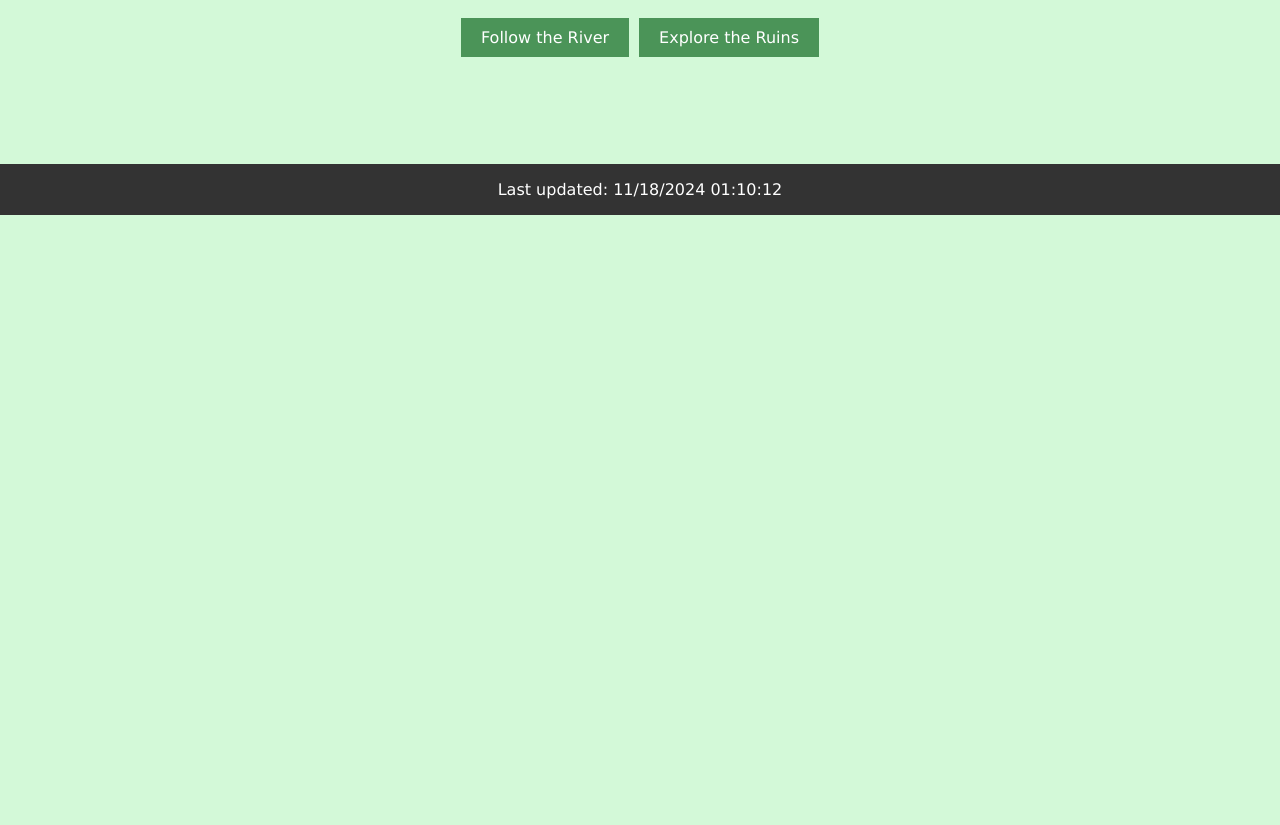
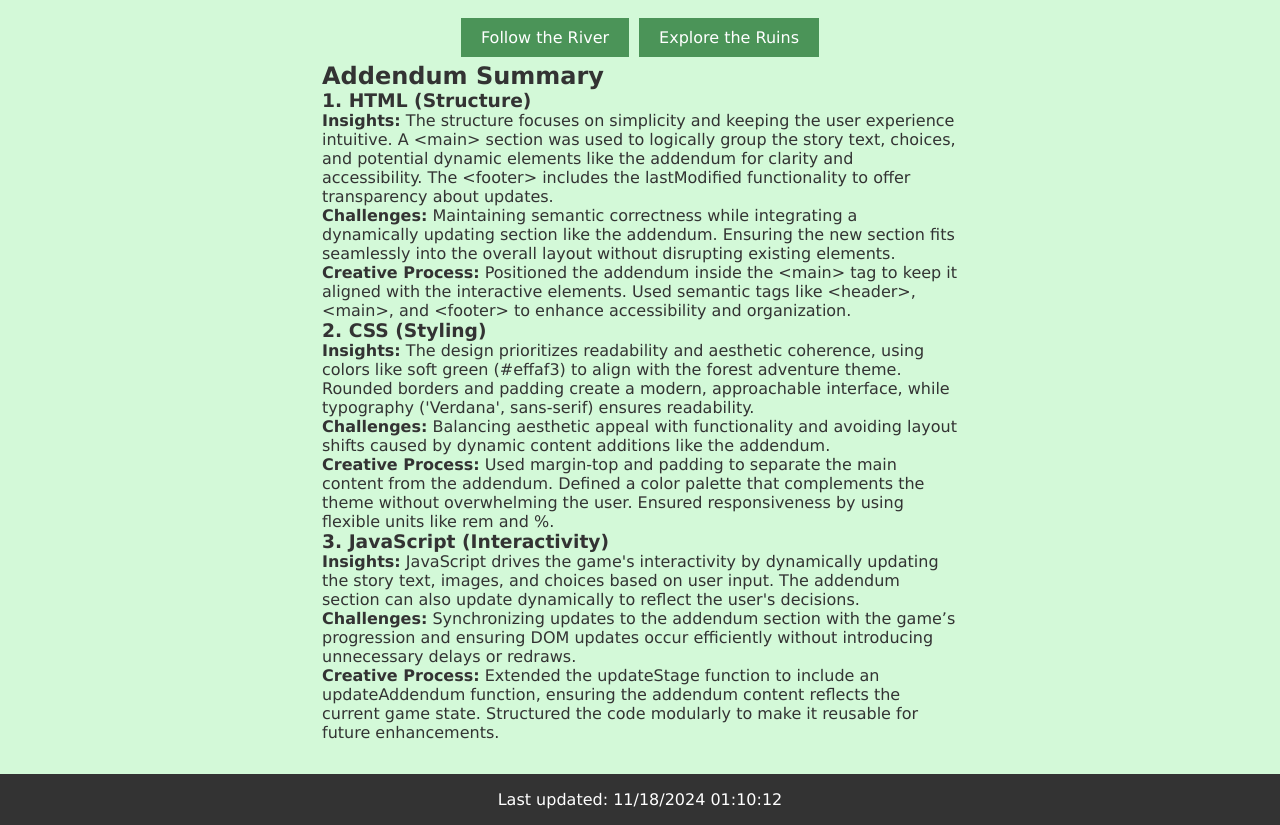
Before and after one commit to Phaneesh28/ITC505, a plain HTML site: page mid-term-project/index.html in a window 1280 px wide. Shown: the part 585-1410 px from the top of the page. Before the commit the page ends 800 px from the top, so only its background shows below. Drawn offline with Linux system fonts and the light colour scheme.

Commit message:
Update index.html

```diff
--- a/mid-term-project/index.html
+++ b/mid-term-project/index.html
@@ -18,6 +18,32 @@
         </div>
 
         <div id="choicesSection"></div>
+
+        <!-- Addendum Section -->
+        <article id="addendumSection">
+            <h2>Addendum Summary</h2>
+
+            <section>
+                <h3>1. HTML (Structure)</h3>
+                <p><strong>Insights:</strong> The structure focuses on simplicity and keeping the user experience intuitive. A <code>&lt;main&gt;</code> section was used to logically group the story text, choices, and potential dynamic elements like the addendum for clarity and accessibility. The <code>&lt;footer&gt;</code> includes the <code>lastModified</code> functionality to offer transparency about updates.</p>
+                <p><strong>Challenges:</strong> Maintaining semantic correctness while integrating a dynamically updating section like the addendum. Ensuring the new section fits seamlessly into the overall layout without disrupting existing elements.</p>
+                <p><strong>Creative Process:</strong> Positioned the addendum inside the <code>&lt;main&gt;</code> tag to keep it aligned with the interactive elements. Used semantic tags like <code>&lt;header&gt;</code>, <code>&lt;main&gt;</code>, and <code>&lt;footer&gt;</code> to enhance accessibility and organization.</p>
+            </section>
+
+            <section>
+                <h3>2. CSS (Styling)</h3>
+                <p><strong>Insights:</strong> The design prioritizes readability and aesthetic coherence, using colors like soft green (<code>#effaf3</code>) to align with the forest adventure theme. Rounded borders and padding create a modern, approachable interface, while typography (<code>'Verdana', sans-serif</code>) ensures readability.</p>
+                <p><strong>Challenges:</strong> Balancing aesthetic appeal with functionality and avoiding layout shifts caused by dynamic content additions like the addendum.</p>
+                <p><strong>Creative Process:</strong> Used <code>margin-top</code> and <code>padding</code> to separate the main content from the addendum. Defined a color palette that complements the theme without overwhelming the user. Ensured responsiveness by using flexible units like <code>rem</code> and <code>%</code>.</p>
+            </section>
+
+            <section>
+                <h3>3. JavaScript (Interactivity)</h3>
+                <p><strong>Insights:</strong> JavaScript drives the game's interactivity by dynamically updating the story text, images, and choices based on user input. The addendum section can also update dynamically to reflect the user's decisions.</p>
+                <p><strong>Challenges:</strong> Synchronizing updates to the addendum section with the game’s progression and ensuring DOM updates occur efficiently without introducing unnecessary delays or redraws.</p>
+                <p><strong>Creative Process:</strong> Extended the <code>updateStage</code> function to include an <code>updateAddendum</code> function, ensuring the addendum content reflects the current game state. Structured the code modularly to make it reusable for future enhancements.</p>
+            </section>
+        </article>
     </main>
 
     <footer>
```
